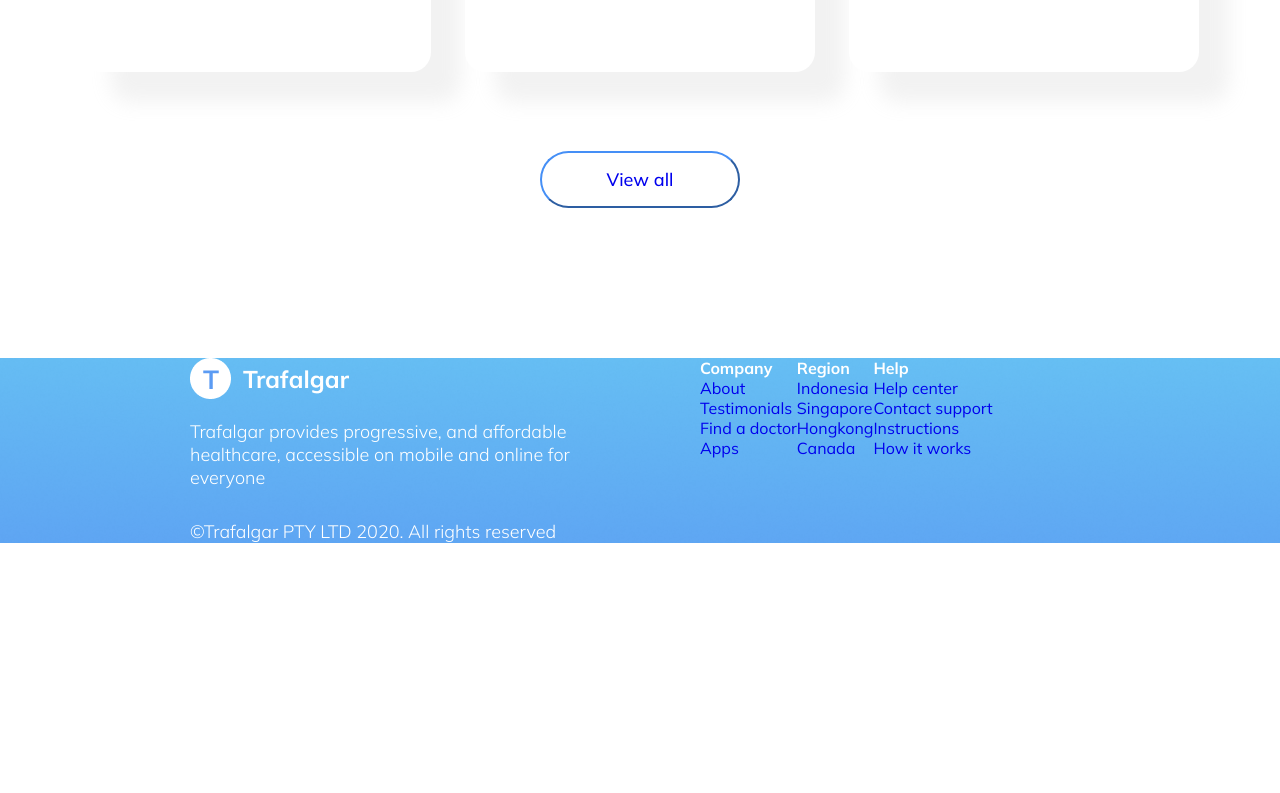
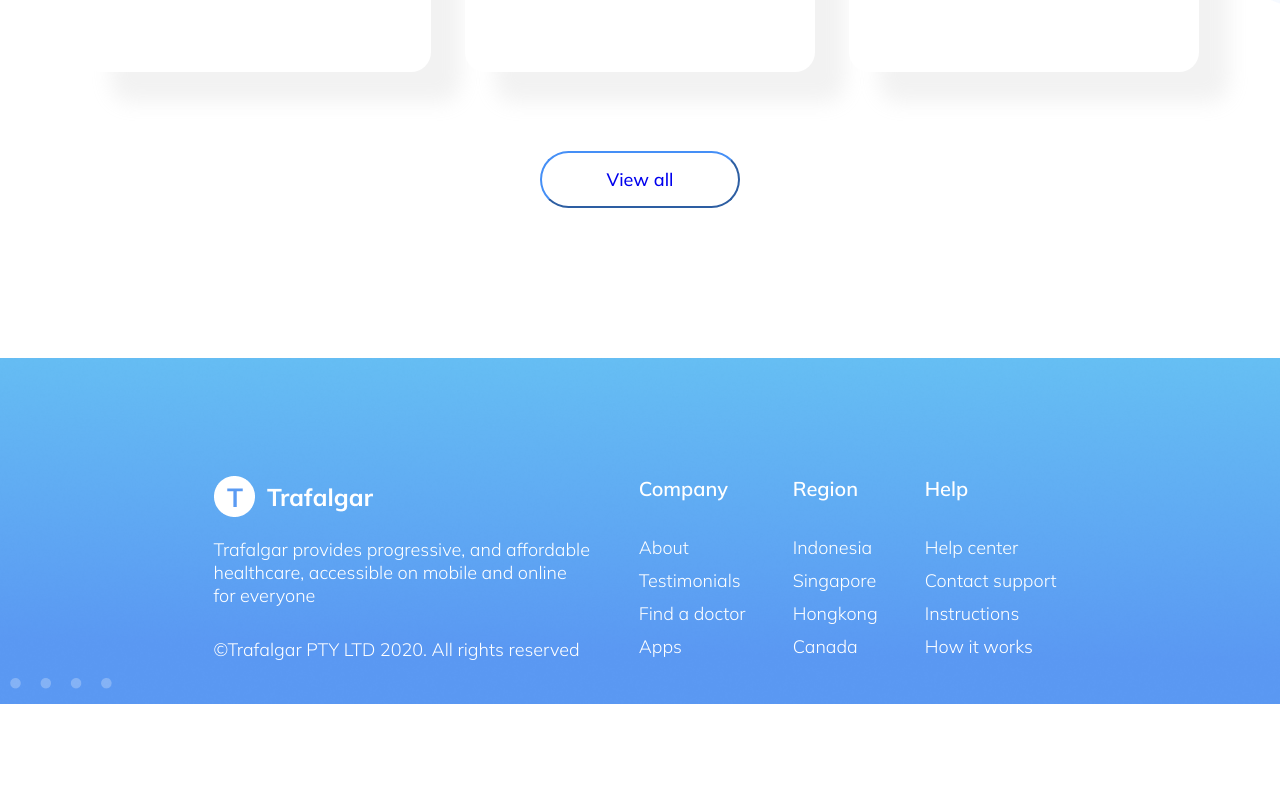
Before and after one commit to ferreirabarros/trafalgar, a website: page index.html in a window 1280 px wide. Shown: the part 5134-5927 px from the top of the page. Before the commit the page ends 5790 px from the top, so only its background shows below. Drawn offline with Linux system fonts and the light colour scheme.

Commit message:
finalizando footer e background image

```diff
--- /dev/null
+++ b/assets/scss/backgounds.scss
@@ -0,0 +1,7 @@
+body{
+  background-image: url("../images/bg\ element.png"), url("../images/element\ \(2\).png"), url("../images/element\ \(2\).png"), url("../images/element\ \(2\).png"), url("../images/element\ \(2\).png"), url("../images/element\ \(2\).png"),url("../images/element\ \(1\).png"), url("../images/element\ \(2\).png");
+  background-repeat: no-repeat;
+  background-position-x: 10px, 1255px,1470px,1320px,150px,190px,1050px,1380px;
+  background-position-y: 950px,1500px, 2550px, 3750px,4080px,4650px,4530px,5420px;
+
+}
--- a/assets/scss/footer.scss
+++ b/assets/scss/footer.scss
@@ -1,14 +1,16 @@
 footer{
+  position: relative;
   background-image: url(../images/bg.png);
   background-repeat: no-repeat;
   background-size: 100%;
   margin: 150px 0 0 0;
   color: white;
   section{
-    margin: 118px 0 113px 190px;
+
+    padding: 118px 200px 113px 190px;
+    justify-content: space-around;
     article:nth-child(1){
-      width: 391px;
-      margin-right: 119px ;
+      width: 378px;
       img{
         width: 160px;
       }
@@ -21,7 +23,31 @@ footer{
         font-size: 18px;
         font-weight: 300;
       }
+    }
 
+    article:nth-child(2),:nth-child(3),:nth-child(4){
+      h4{
+        font-size: 20px;
+        font-weight: 600;
+        margin-bottom: 35px;
+      }
+      ul{
+        li{
+          margin-bottom: 10px;
+          a{
+            list-style:none;
+            color:white;
+            font-size: 18px;
+            font-weight: 300;
+            margin-bottom: 100px;
+          }
+        }
+      }
     }
   }
+  img:nth-child(2){
+    position: absolute;
+    top:320px;
+    left: -20px;
+  }
 }
--- a/assets/scss/style.scss
+++ b/assets/scss/style.scss
@@ -1,6 +1,7 @@
 @import "./header.scss";
 @import "./main.scss";
 @import "./footer.scss";
+@import "./backgounds.scss";
 
 *{
   font-family: "Mulish", sans-serif;
@@ -9,16 +10,6 @@
   list-style: none;
   text-decoration: none;
 }
-
-.img{
-  background-image: url(../images/bg\ element.png), url(../images/element\ \(2\).png);
-  background-repeat: no-repeat, no-repeat;
-  background-size: 900px, 130px;
-  background-position-x: 70px, 1560px;
-  background-position-y: 1000px, 1000px;
-
-}
-
 
 .container{
   width: 1200px;
--- a/index.html
+++ b/index.html
@@ -12,7 +12,7 @@
   <link rel="stylesheet" href="./assets/css/style.css">
 </head>
 
-<body class="img">
+<body>
   <header class="container">
     <nav class="row">
       <img src="./assets/images/logo.png" alt="">
@@ -218,6 +218,7 @@
         </ul>
       </article>
     </section>
+    <img src="./assets/images/Group (2).png" alt="">
   </footer>
 </body>
 
```
Also changed, not shown: assets/css/style.css, 1 other file.
